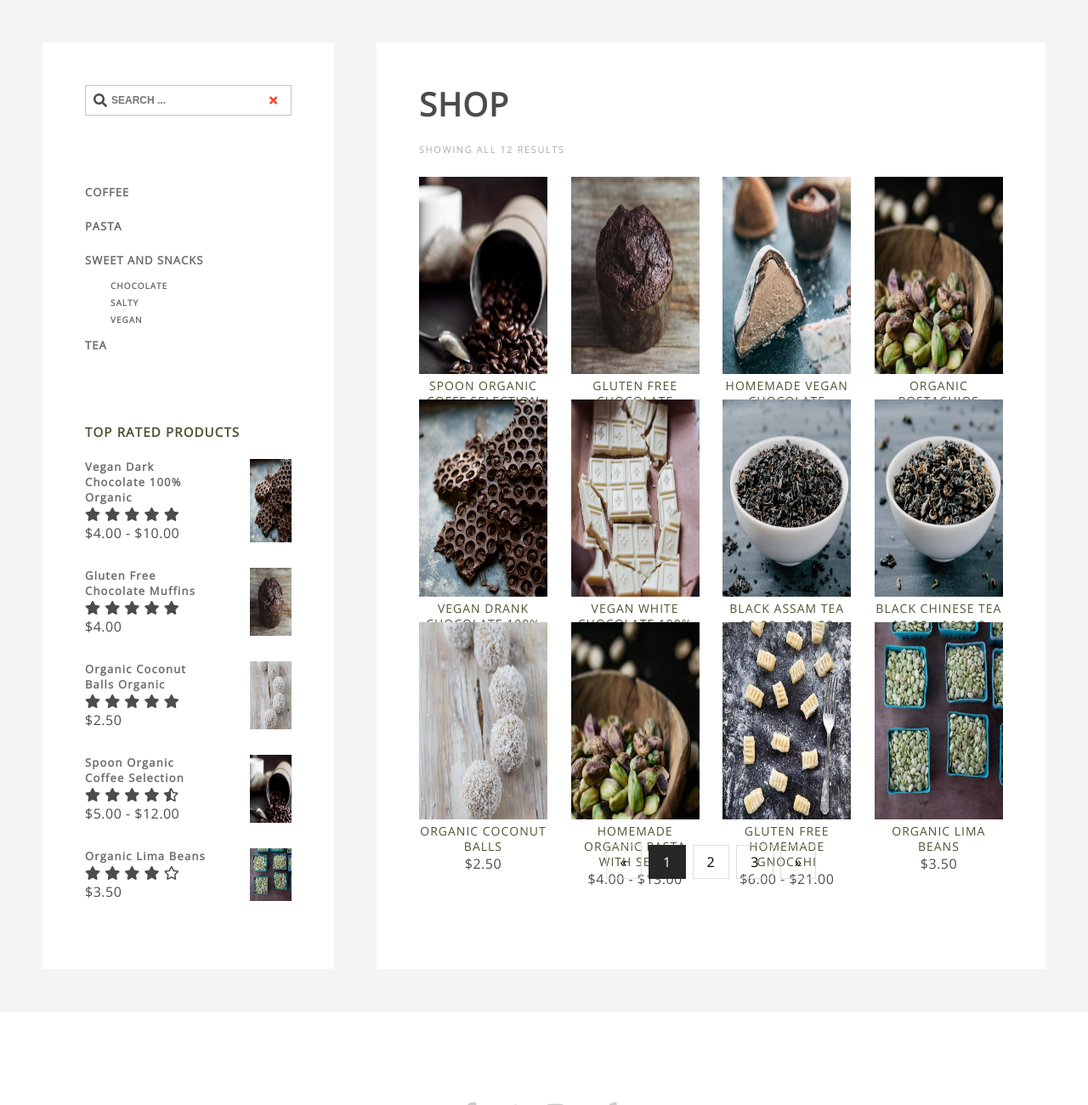
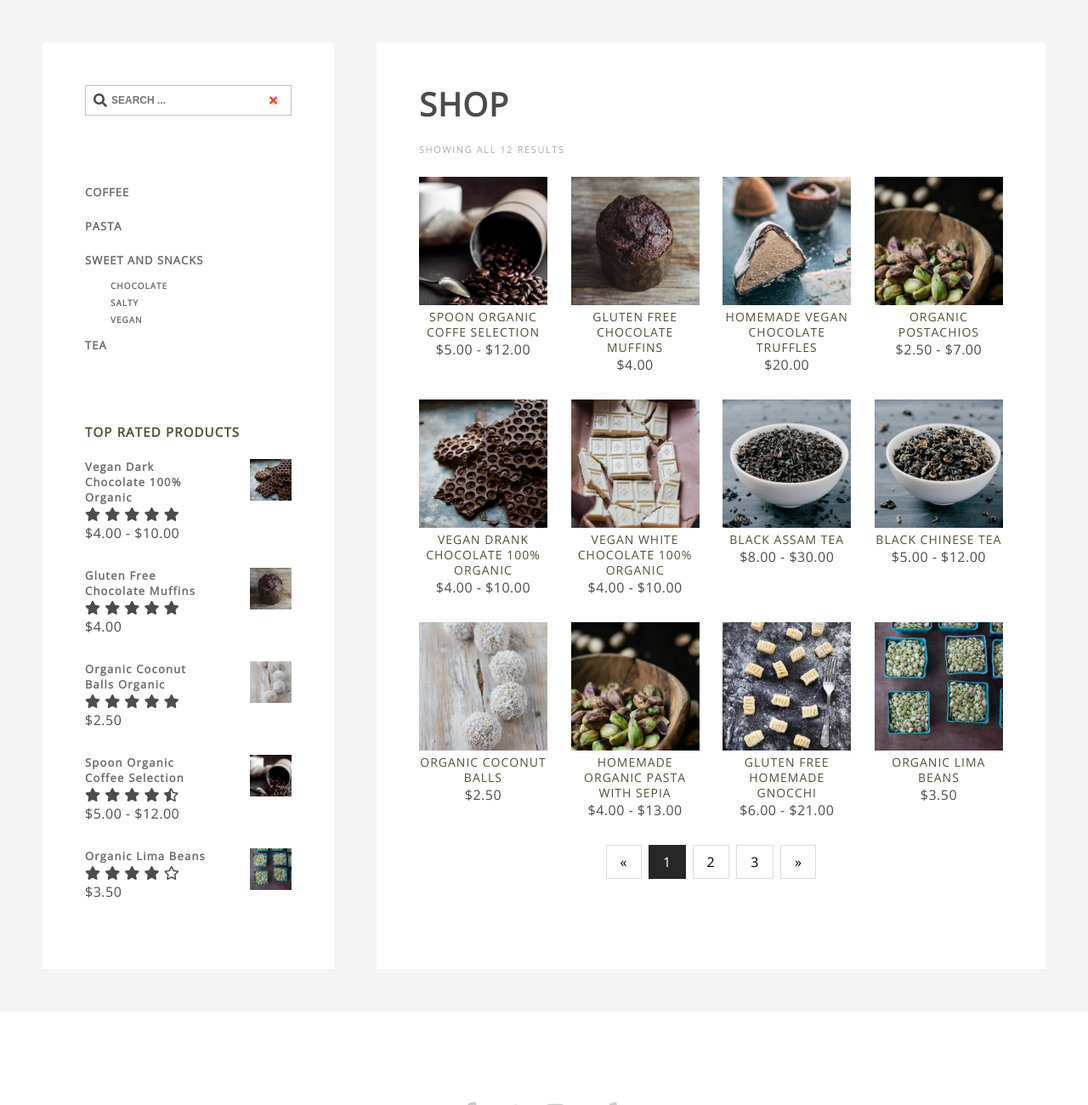
Before and after one commit to sucanabo/Final-Project, a PHP site: page /pages/shop.html in a window 1280 px wide. Shown: the part 118-1418 px from the top of the page at 85% size. Run offline with PHP 8.4, Linux system fonts and the light colour scheme; some libraries are stand-ins or nearby versions.

Commit message:
update-22.8

```diff
--- a/css/index.css
+++ b/css/index.css
@@ -603,6 +603,10 @@ sup
 {
     background-color: rgb(170, 170, 170);
 }
+#gallery img
+{
+    height: 100%;
+}
 .gallery-item,.team-item
 {
     width: 25%;
--- a/css/main.css
+++ b/css/main.css
@@ -34,7 +34,7 @@ h1,h2,h3,h4,h5,h6
 img
 {
     width: 100%;
-    height: 100%;
+    height: auto;
     position: relative;
 }
 a
```
